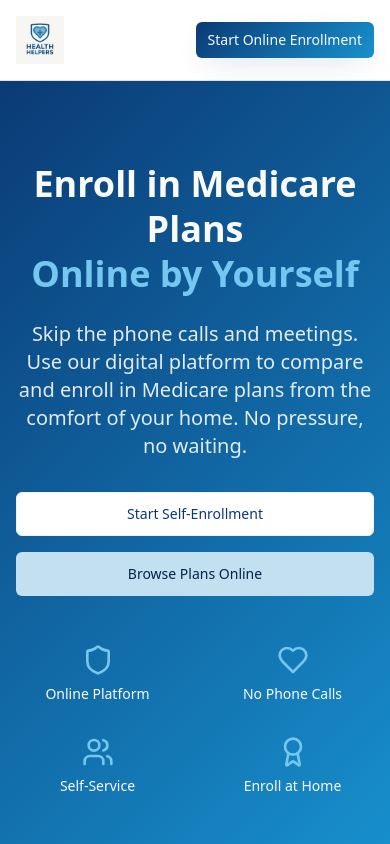
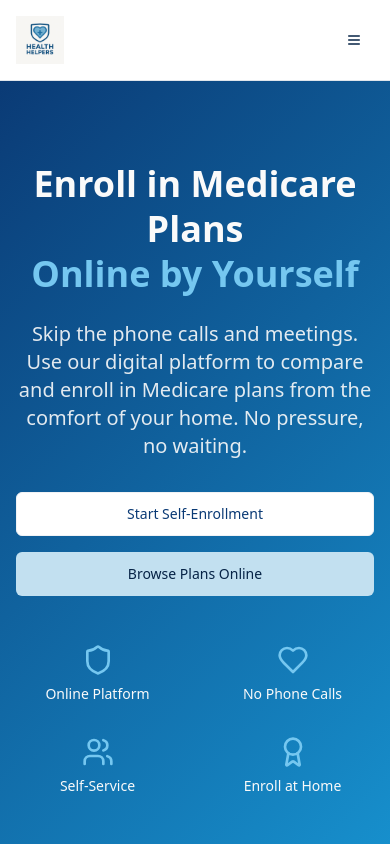
Before and after one commit to tylercalvert13/trinity-suppappt, a React (Vite) app: page / in a window 390 px wide. Shown: the top 844 px of the page. Built offline with nearby package versions, Linux system fonts and the light colour scheme.

Commit message:
Add mobile menu
Implement a mobile menu that pops out.

```diff
--- a/src/components/Header.tsx
+++ b/src/components/Header.tsx
@@ -1,5 +1,6 @@
 import { Button } from "@/components/ui/button";
-import { Phone, Mail } from "lucide-react";
+import { Sheet, SheetContent, SheetTrigger } from "@/components/ui/sheet";
+import { Phone, Mail, Menu } from "lucide-react";
 
 const Header = () => {
   return (
@@ -28,8 +29,37 @@ const Header = () => {
             </a>
           </nav>
 
+          {/* Mobile Menu */}
+          <Sheet>
+            <SheetTrigger asChild>
+              <Button variant="ghost" size="sm" className="md:hidden">
+                <Menu className="h-5 w-5" />
+              </Button>
+            </SheetTrigger>
+            <SheetContent side="right" className="w-80">
+              <div className="flex flex-col space-y-6 mt-6">
+                <a href="#services" className="text-lg font-medium text-foreground hover:text-primary transition-colors">
+                  Services
+                </a>
+                <a href="#about" className="text-lg font-medium text-foreground hover:text-primary transition-colors">
+                  About
+                </a>
+                <a href="#contact" className="text-lg font-medium text-foreground hover:text-primary transition-colors">
+                  Contact
+                </a>
+                <div className="flex items-center space-x-2 text-sm text-muted-foreground pt-4 border-t">
+                  <Phone className="h-4 w-4" />
+                  <span>(908) 224-5410</span>
+                </div>
+                <Button variant="hero" className="w-full">
+                  Start Online Enrollment
+                </Button>
+              </div>
+            </SheetContent>
+          </Sheet>
+
           {/* Contact Info */}
-          <div className="flex items-center space-x-4">
+          <div className="hidden md:flex items-center space-x-4">
             <div className="hidden sm:flex items-center space-x-2 text-sm text-muted-foreground">
               <Phone className="h-4 w-4" />
               <span>(908) 224-5410</span>
```
